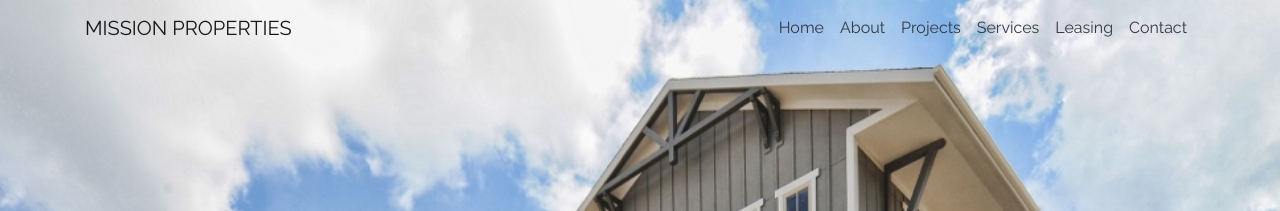
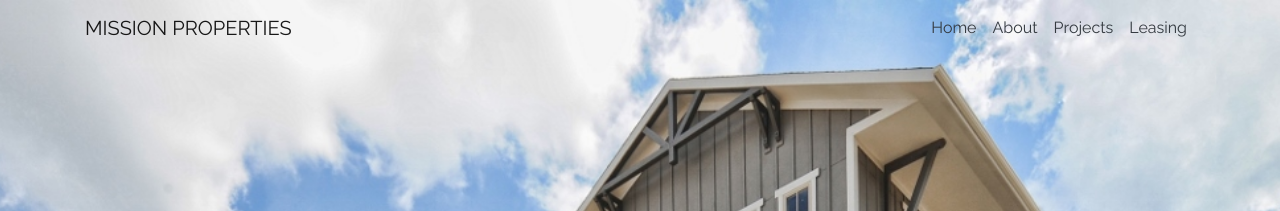
Before and after one commit to missionprop/missionprop.github.io, a Jekyll site: the page built from index.html, in a window 1280 px wide. Shown: the top 211 px of the page. Built offline with Jekyll 4.4.1, drawn with Linux system fonts in a browser that asks for light colours; nearby versions of some CDN libraries.

Commit message:
delete the links that aren't going to be used

```diff
--- a/_includes/header.html
+++ b/_includes/header.html
@@ -13,9 +13,7 @@
                 {% include navitem.html href="/" content="Home" %}
                 {% include navitem.html href="/about" content="About" %}
                 {% include navitem.html href="/projects" content="Projects" %}
-                {% include navitem.html href="/services" content="Services" %}
                 {% include navitem.html href="/leasing" content="Leasing" %}
-                {% include navitem.html href="/contact" content="Contact" %}
             </ul>
         </div>
     </div>
--- a/_layouts/default.html
+++ b/_layouts/default.html
@@ -1,5 +1,5 @@
 <!DOCTYPE html>
-<html>
+<html lang="en" xml:lang="fr" xmlns="http://www.w3.org/1999/xhtml">
     <head>
         <meta charset="utf-8">
         <!--[if IE]>
```
